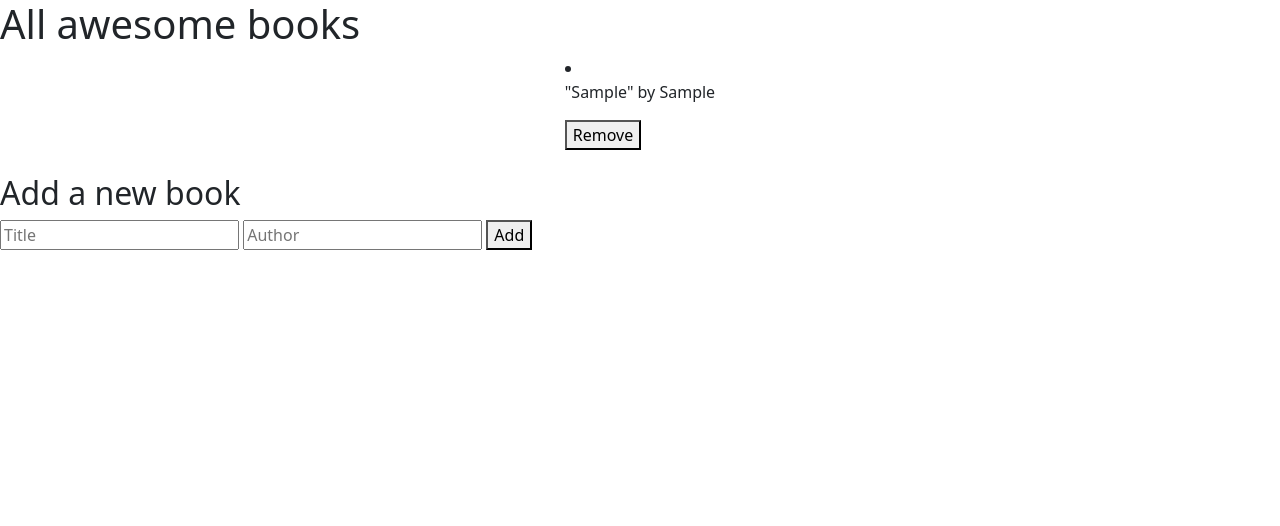
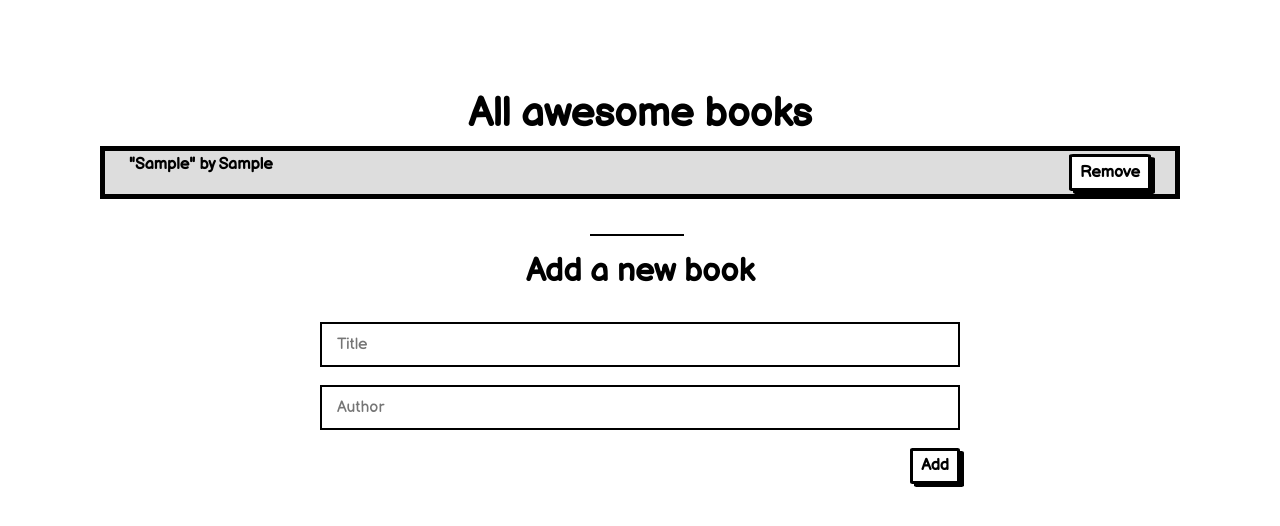
Before and after one commit to vicmaburrito/A_Books, a website: page index.html in a window 1280 px wide. Both pictures are taken after typing "Sample", "Sample" into the empty fields and a click on the button "Add". Drawn offline with nearby package versions, Linux system fonts and the light colour scheme.

Commit message:
Set all style of the page

```diff
--- a/style.css
+++ b/style.css
@@ -1,3 +1,80 @@
-.body {
-  margin: 0;
+body {
+  font-family: 'Balsamiq Sans';
+  font-weight: 900;
+  color: black;
 }
+
+h1 {
+  text-align: center;
+  margin-top: 90px;
+  font-weight: bold;
+}
+
+.box-size {
+  margin-left: 100px;
+  margin-right: 100px;
+  border: 5px solid black;
+}
+
+#books-data {
+  padding: 0;
+  width: 100%;
+  max-height: 60vh;
+  overflow-y: scroll;
+}
+
+#books-data li {
+  display: flex;
+  justify-content: space-between;
+  align-items: center;
+  width: 100%;
+  padding: 0.1rem 1.5rem;
+}
+
+#books-data li:nth-child(odd) {
+  background: rgba(128, 128, 128, 0.267);
+}
+
+p {
+  font-weight:900;
+}
+
+button {
+  all: unset;
+  border: 3px solid black;
+  border-radius: 5%;
+  padding: 0.2em 0.5rem;
+  box-shadow: 4px 3px black;
+  background: white;
+  cursor: pointer;
+  user-select: none;
+}
+
+form {
+  display: flex;
+  flex-direction: column;
+  width: 50%;
+  margin: 30px auto 0;
+}
+
+h2 {
+  text-align: center;
+  margin-bottom: 30px;
+  font-weight: bold;
+}
+
+h2 span {
+  border-top: 2px solid black;
+  padding-top: 0.5em;
+}
+
+input {
+  border: 2px solid black;
+  margin-bottom: 18px;
+  height: 45px;
+  padding-left: 15px;
+}
+
+form button {
+  align-self: flex-end;
+}
```
